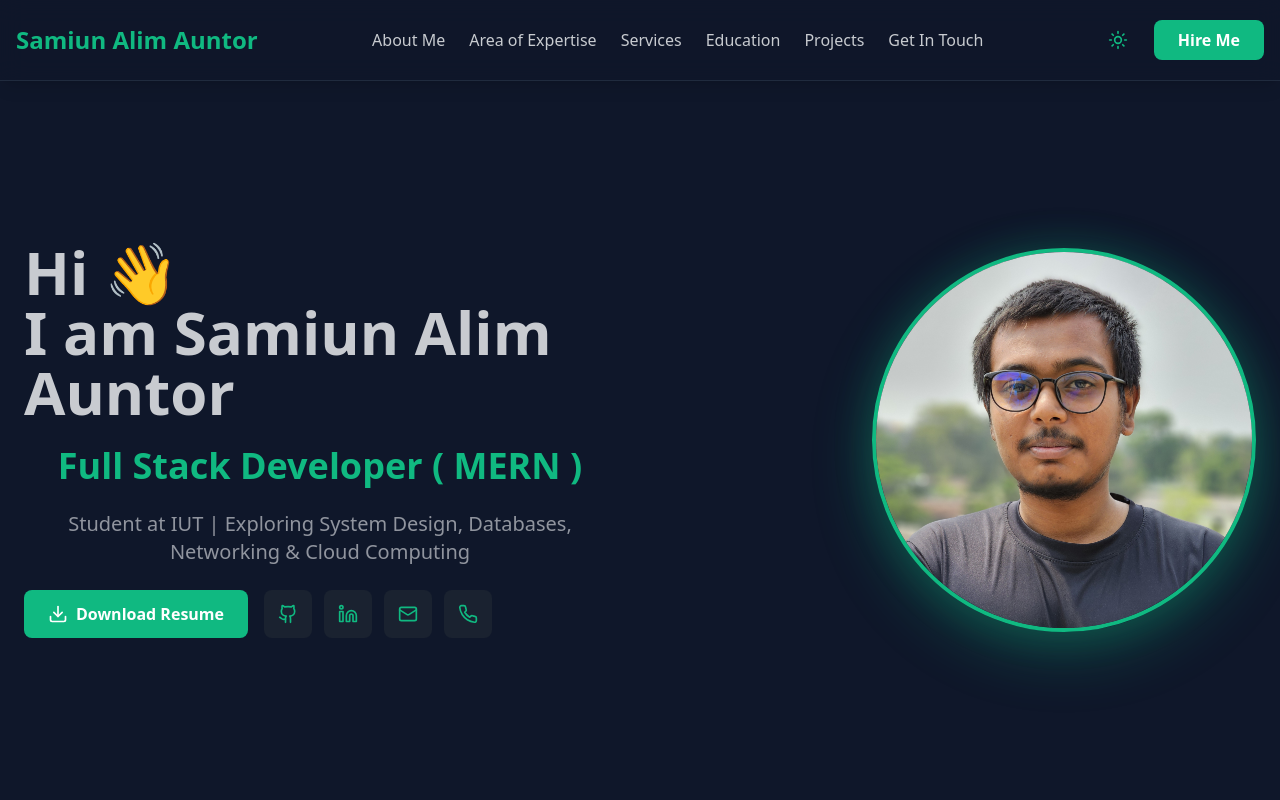
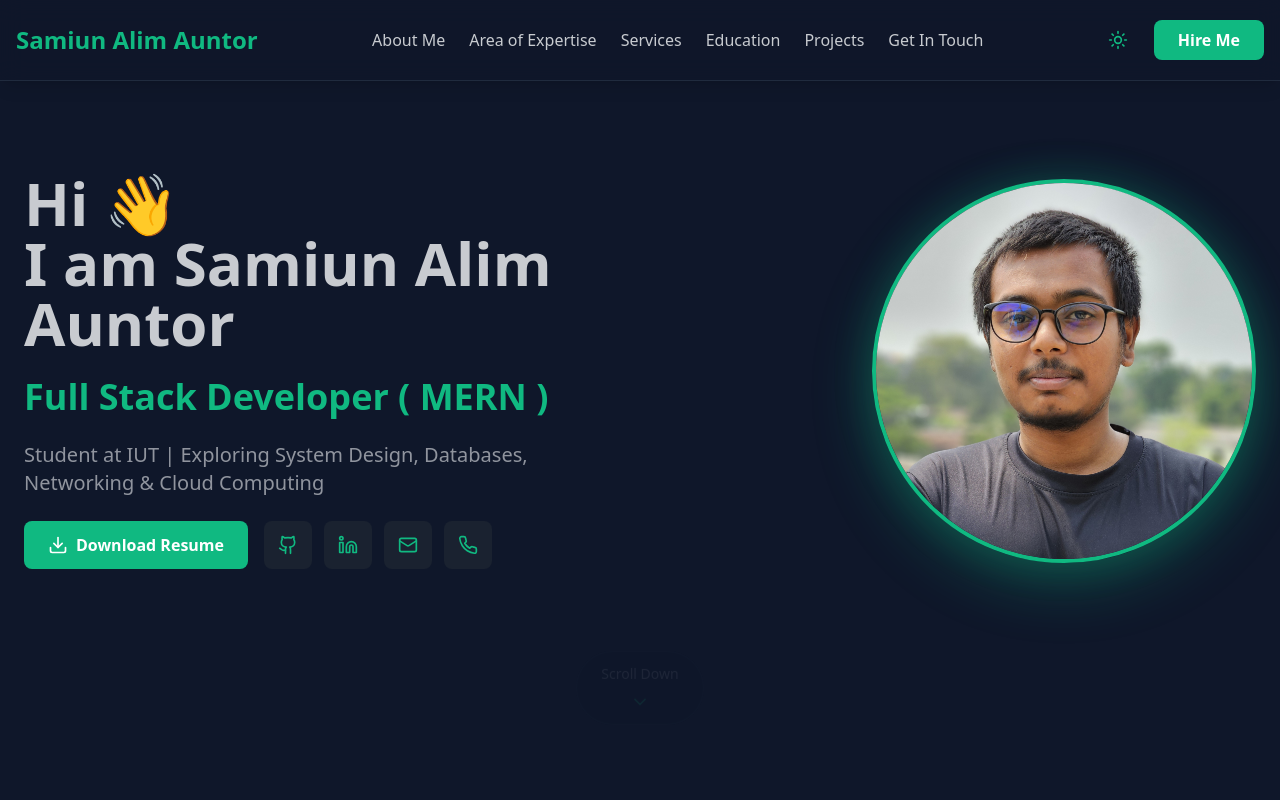
Before and after one commit to SamiunAuntor/My-Portfolio-Website, a React (Vite) app: page / in a window 1280 px wide. Shown: the top 800 px of the page. Built offline with nearby package versions, Linux system fonts and the light colour scheme.

Commit message:
updated banner section

```diff
--- a/src/Components/Banner.jsx
+++ b/src/Components/Banner.jsx
@@ -1,5 +1,5 @@
 import { motion } from "framer-motion";
-import { Download, Github, Linkedin, Mail, Phone } from "lucide-react";
+import { Download, Github, Linkedin, Mail, Phone, ChevronDown } from "lucide-react";
 import avatar from "../assets/avatar.jpg";
 
 const Banner = () => {
@@ -17,10 +17,17 @@ const Banner = () => {
         link.click();
     };
 
+    const scrollToNext = () => {
+        const aboutSection = document.querySelector("#about");
+        if (aboutSection) {
+            aboutSection.scrollIntoView({ behavior: "smooth" });
+        }
+    };
+
     return (
         <section id="banner" className="min-h-screen flex items-center justify-center pt-20 bg-base-100 w-full overflow-x-hidden">
             <div className="section-container">
-                <div className="grid grid-cols-1 lg:grid-cols-2 gap-12 items-center">
+                <div className="grid grid-cols-1 lg:grid-cols-2 gap-12 items-center text-left">
                     {/* Mobile: Photo First, Desktop: Content First */}
                     {/* Avatar - Mobile First */}
                     <motion.div
@@ -34,7 +41,7 @@ const Banner = () => {
                             transition={{ type: "spring", stiffness: 200, damping: 15 }}
                             className="relative"
                         >
-                            <div className="w-64 h-64 md:w-80 md:h-80 lg:w-96 lg:h-96 rounded-full overflow-hidden border-4 border-primary shadow-2xl" style={{ boxShadow: '0 20px 60px rgba(16, 185, 129, 0.3), 0 0 40px rgba(16, 185, 129, 0.2)' }}>
+                            <div className="w-65 h-64 md:w-80 md:h-80 lg:w-96 lg:h-96 rounded-full overflow-hidden border-4 border-primary shadow-2xl" style={{ boxShadow: '0 20px 60px rgba(16, 185, 129, 0.3), 0 0 40px rgba(16, 185, 129, 0.2)' }}>
                                 <motion.img
                                     src={avatar}
                                     alt="Samiun Alim Auntor"
@@ -51,7 +58,7 @@ const Banner = () => {
                         initial={{ opacity: 0, x: -50 }}
                         animate={{ opacity: 1, x: 0 }}
                         transition={{ duration: 0.8, delay: 0.2 }}
-                        className="space-y-6 order-2 lg:order-1 text-center md:text-left"
+                        className="space-y-6 order-2 lg:order-1 text-center lg:text-left lg:!text-left"
                     >
                         <motion.div
                             initial={{ opacity: 0, y: 20 }}
@@ -66,7 +73,7 @@ const Banner = () => {
                             initial={{ opacity: 0, y: 20 }}
                             animate={{ opacity: 1, y: 0 }}
                             transition={{ delay: 0.4 }}
-                            className="text-2xl md:text-3xl lg:text-4xl font-bold text-primary !text-center md:!text-left"
+                            className="text-2xl md:text-3xl lg:text-4xl font-bold text-primary"
                         >
                             Full Stack Developer ( MERN )
                         </motion.p>
@@ -74,7 +81,7 @@ const Banner = () => {
                             initial={{ opacity: 0, y: 20 }}
                             animate={{ opacity: 1, y: 0 }}
                             transition={{ delay: 0.5 }}
-                            className="text-lg md:text-xl text-base-content/70 !text-center md:!text-left"
+                            className="text-lg md:text-xl text-base-content/70"
                         >
                             Student at IUT | Exploring System Design, Databases, Networking & Cloud Computing
                         </motion.p>
@@ -84,7 +91,7 @@ const Banner = () => {
                             initial={{ opacity: 0, y: 20 }}
                             animate={{ opacity: 1, y: 0 }}
                             transition={{ delay: 0.6 }}
-                            className="flex items-center gap-4 flex-wrap justify-center md:justify-start"
+                            className="flex items-center gap-4 flex-wrap justify-center lg:justify-start"
                         >
                             <motion.button
                                 whileHover={{ scale: 1.05 }}
@@ -122,6 +129,24 @@ const Banner = () => {
                         </motion.div>
                     </motion.div>
                 </div>
+
+                {/* Scroll Indicator */}
+                <motion.div
+                    initial={{ opacity: 0, y: 20 }}
+                    animate={{ opacity: 1, y: 0 }}
+                    transition={{ delay: 1, repeat: Infinity, repeatType: "reverse", duration: 1.5 }}
+                    className="flex flex-col items-center justify-center mt-12 lg:mt-16"
+                >
+                    <motion.button
+                        onClick={scrollToNext}
+                        whileHover={{ scale: 1.1 }}
+                        whileTap={{ scale: 0.9 }}
+                        className="glass-effect px-6 py-3 rounded-full flex flex-col items-center gap-2 cursor-pointer group"
+                    >
+                        <span className="text-sm text-base-content/80 font-medium">Scroll Down</span>
+                        <ChevronDown className="w-5 h-5 text-primary group-hover:text-primary-dark transition-colors" />
+                    </motion.button>
+                </motion.div>
             </div>
         </section>
     );
--- a/src/index.css
+++ b/src/index.css
@@ -112,6 +112,17 @@
     text-align: left;
   }
 
+  /* Banner section - ensure proper alignment on desktop */
+  #banner .section-container > * {
+    text-align: left;
+  }
+
+  @media (max-width: 1023px) {
+    #banner .section-container > * {
+      text-align: center;
+    }
+  }
+
   .section-title {
     @apply text-4xl md:text-5xl font-bold mb-4;
     display: inline-block;
```
